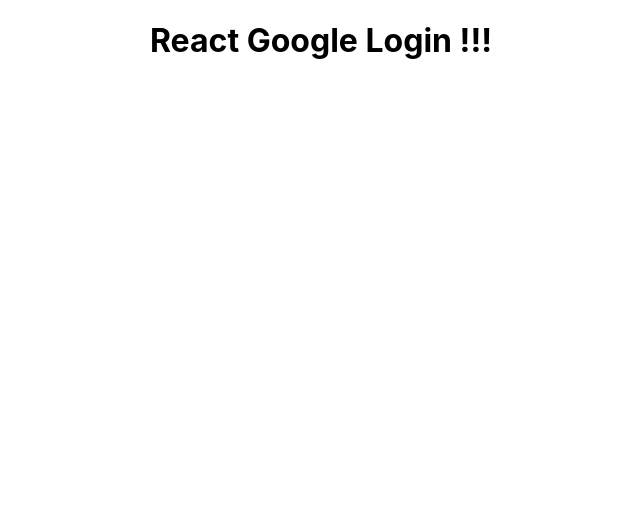
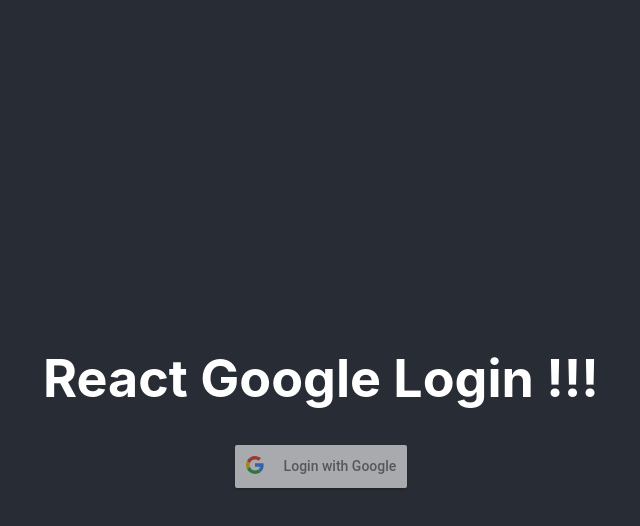
Before and after one commit to iamSuraZz/react-google-login, a React (Create React App) app: page / in a window 1280 px wide. Shown: the top 526 px of the page, without its empty margins (319-959 px from the left). Built offline with nearby package versions, Linux system fonts and the light colour scheme.

Commit message:
Insert google client id inside .env file

```diff
--- a/package.json
+++ b/package.json
@@ -1,5 +1,5 @@
 {
-  "name": "react-google-login",
+  "name": "reactgoogle_login",
   "version": "0.1.0",
   "private": true,
   "dependencies": {
@@ -8,6 +8,7 @@
     "@testing-library/user-event": "^13.5.0",
     "react": "^17.0.2",
     "react-dom": "^17.0.2",
+    "react-google-login": "^5.2.2",
     "react-scripts": "5.0.0",
     "web-vitals": "^2.1.4"
   },
--- a/src/App.css
+++ b/src/App.css
@@ -0,0 +1,38 @@
+.App {
+  text-align: center;
+}
+
+.App-logo {
+  height: 40vmin;
+  pointer-events: none;
+}
+
+@media (prefers-reduced-motion: no-preference) {
+  .App-logo {
+    animation: App-logo-spin infinite 20s linear;
+  }
+}
+
+.App-header {
+  background-color: #282c34;
+  min-height: 100vh;
+  display: flex;
+  flex-direction: column;
+  align-items: center;
+  justify-content: center;
+  font-size: calc(10px + 2vmin);
+  color: white;
+}
+
+.App-link {
+  color: #61dafb;
+}
+
+@keyframes App-logo-spin {
+  from {
+    transform: rotate(0deg);
+  }
+  to {
+    transform: rotate(360deg);
+  }
+}
--- a/src/App.js
+++ b/src/App.js
@@ -1,9 +1,27 @@
 import "./App.css";
+import GoogleLogin from "react-google-login";
 
 function App() {
+  const handleFailure = (result) => {
+    alert(result);
+  };
+
+  const handleLogin = (googleData) => {
+    console.log(googleData);
+  };
+
   return (
-    <div>
-      <h1 style={{ textAlign: "center" }}>React Google Login !!!</h1>
+    <div className="App">
+      <header className="App-header">
+        <h1>React Google Login !!!</h1>
+        <GoogleLogin
+          clientId={process.env.REACT_APP_GOOGLE_CLIENT_ID}
+          buttonText="Login with Google"
+          onSuccess={handleLogin}
+          onFailure={handleFailure}
+          cookiePolicy={"single_host_origin"}
+        />
+      </header>
     </div>
   );
 }
```
Also changed, not shown: 2 other files (tests, documents, lock files or other folders).
